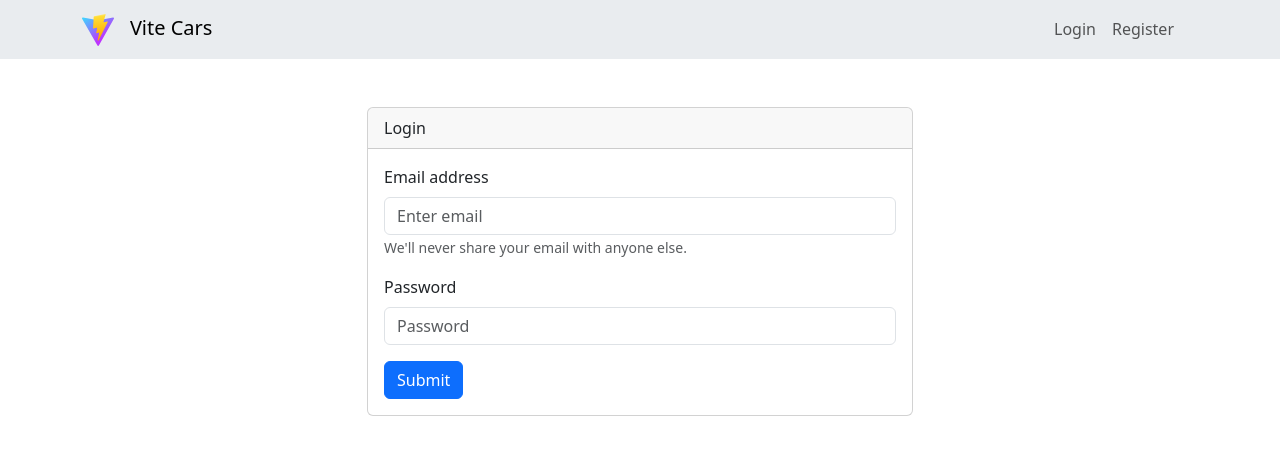
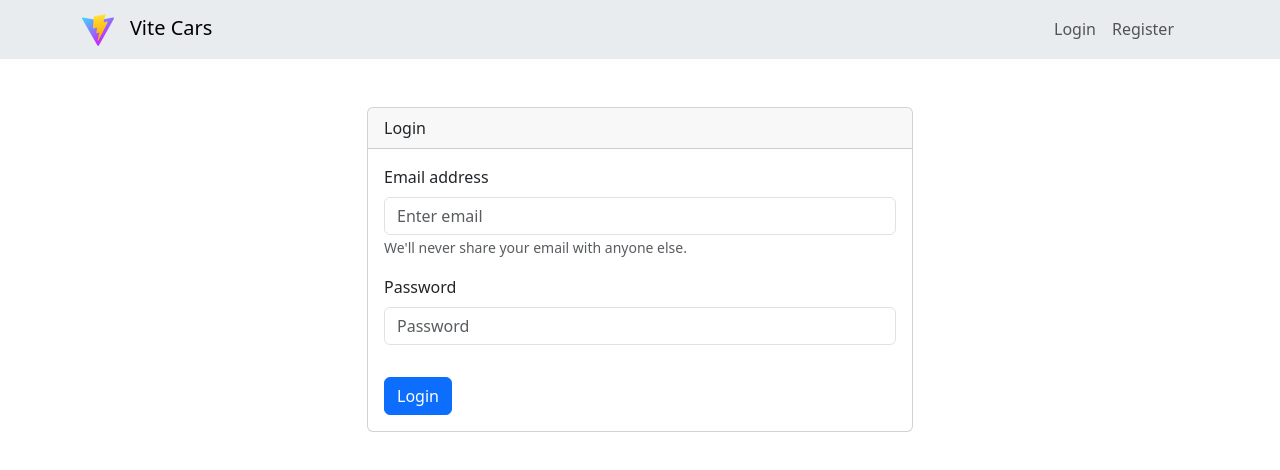
Before and after one commit to danktapir/24001085-km6-rjp-challenge-ch6, a React (Vite) app: page /login in a window 1280 px wide. Shown: the top 470 px of the page. Built offline with nearby package versions, Linux system fonts and the light colour scheme.

Commit message:
added loading spinner to all submit buttons

```diff
--- a/src/components/BaseCarInputForm.jsx
+++ b/src/components/BaseCarInputForm.jsx
@@ -3,8 +3,9 @@ import {CarTransmissions} from "../utils/carTransmissions.js";
 import {useNavigate} from "react-router-dom";
 import {useDispatch} from "react-redux";
 import Form from "react-bootstrap/Form";
-import {Col, Row} from "react-bootstrap";
+import {Col, Row, Spinner} from "react-bootstrap";
 import Button from "react-bootstrap/Button";
+import ButtonWithLoadingSpinner from "./ButtonWithLoadingSpinner.jsx";
 
 export default function BaseCarInputForm({car, submitHandler}) {
     const [model, setModel] = useState(car?.model ?? null);
@@ -38,8 +39,8 @@ export default function BaseCarInputForm({car, submitHandler}) {
             available,
             description
         };
-        if (car.id) {
-            payload = {...payload, id: car.id}
+        if (car?.id) {
+            payload = {...payload, id: car?.id}
         }
         await dispatch(submitHandler(navigate, payload));
         setIsLoading(false);
@@ -158,10 +159,7 @@ export default function BaseCarInputForm({car, submitHandler}) {
                     />
                 </Form.Group>
 
-                <Button className={"mt-3"} variant="primary" type="submit" disabled={isLoading}>
-                    {isLoading ? "Processing..." : "Submit"}
-                </Button>
-
+                <ButtonWithLoadingSpinner isLoading={isLoading} submitText={"Submit"}/>
             </Form>
         </>
     );
--- /dev/null
+++ b/src/components/ButtonWithLoadingSpinner.jsx
@@ -0,0 +1,26 @@
+import {Spinner} from "react-bootstrap";
+import Button from "react-bootstrap/Button";
+
+export default function ButtonWithLoadingSpinner({isLoading, submitText}) {
+    return (
+        <>
+            <Button className={"mt-3"} variant="primary" type="submit" disabled={isLoading}>
+                {isLoading ? (
+                    <>
+                        <Spinner
+                            className={"me-2"}
+                            as="span"
+                            animation="border"
+                            size="sm"
+                            role="status"
+                            aria-hidden="true"
+                        />
+                        <span>Processing...</span>
+                    </>
+                ) : (
+                    <span>{submitText}</span>
+                )}
+            </Button>
+        </>
+    );
+}
--- /dev/null
+++ b/src/components/LoadingSpinner/LoadingSpinner.css
@@ -0,0 +1,4 @@
+#loading-spinner {
+    width: 100%;
+    text-align: center;
+}
--- /dev/null
+++ b/src/components/LoadingSpinner/LoadingSpinner.jsx
@@ -0,0 +1,14 @@
+import {Spinner} from "react-bootstrap";
+import "./LoadingSpinner.css";
+
+export default function LoadingSpinner() {
+    return (
+        <>
+            <div id={"loading-spinner"}>
+                <Spinner animation="border" role="status">
+                    <span className="visually-hidden">Loading...</span>
+                </Spinner>
+            </div>
+        </>
+    );
+}
--- a/src/pages/Home/HomePage.jsx
+++ b/src/pages/Home/HomePage.jsx
@@ -8,6 +8,7 @@ import {toast} from "react-toastify";
 import PrivilegedActionsDropdown from "./PrivilegedActionsDropdown.jsx";
 import {Privileges} from "../../utils/privileges.js";
 import {getUserData} from "../../redux/actions/userAction.js";
+import LoadingSpinner from "../../components/LoadingSpinner/LoadingSpinner.jsx";
 
 export default function HomePage() {
     const carsData = useSelector((state) => state.car.carsData);
@@ -34,7 +35,7 @@ export default function HomePage() {
         <>
             <Container>
                 {isLoading ? (
-                    <h2>Loading...</h2>
+                    <LoadingSpinner/>
                 ) : (
                     <>
                         {(user?.privilege === Privileges.ADMIN || user?.privilege === Privileges.SUPERADMIN) && (
--- a/src/pages/Login/LoginForm.jsx
+++ b/src/pages/Login/LoginForm.jsx
@@ -4,6 +4,7 @@ import {useState} from "react";
 import {useNavigate} from "react-router-dom";
 import {login} from "../../redux/actions/authAction.js";
 import {useDispatch} from "react-redux";
+import ButtonWithLoadingSpinner from "../../components/ButtonWithLoadingSpinner.jsx";
 
 export default function LoginForm() {
     const [email, setEmail] = useState("");
@@ -37,9 +38,7 @@ export default function LoginForm() {
                               onChange={(event) => setPassword(event.target.value)}/>
             </Form.Group>
 
-            <Button variant="primary" type="submit" disabled={isLoading}>
-                {isLoading ? "Processing..." : "Submit"}
-            </Button>
+            <ButtonWithLoadingSpinner isLoading={isLoading} submitText={"Login"}/>
         </Form>
     );
 }
--- a/src/pages/Profile/Profile.jsx
+++ b/src/pages/Profile/Profile.jsx
@@ -4,6 +4,7 @@ import placeholderImage from "../../assets/placeholder_img.svg";
 import {useSelector} from "react-redux";
 import {useEffect, useState} from "react";
 import {getProperPrivilegeName} from "../../utils/privileges.js";
+import LoadingSpinner from "../../components/LoadingSpinner/LoadingSpinner.jsx";
 
 export default function Profile() {
     const user = useSelector((state) => state.auth.user);
@@ -19,7 +20,7 @@ export default function Profile() {
     return (
         <>
             {isLoading ? (
-                <h2>Loading...</h2>
+                <LoadingSpinner/>
             ) : (
                 <Form>
                     <Image className={"img-fluid"} src={user?.image ?? placeholderImage} rounded/>
--- a/src/pages/Register/RegisterForm.jsx
+++ b/src/pages/Register/RegisterForm.jsx
@@ -5,6 +5,7 @@ import {Privileges} from "../../utils/privileges.js";
 import {register} from "../../redux/actions/authAction.js";
 import {useDispatch} from "react-redux";
 import {useNavigate} from "react-router-dom";
+import ButtonWithLoadingSpinner from "../../components/ButtonWithLoadingSpinner.jsx";
 
 export default function RegisterForm({props}) {
     const [email, setEmail] = useState("");
@@ -52,9 +53,7 @@ export default function RegisterForm({props}) {
                 <Form.Control type="file" onChange={(event) => setImage(event.target.files[0])}/>
             </Form.Group>
 
-            <Button variant="primary" type="submit" disabled={isLoading}>
-                {isLoading ? "Processing..." : "Submit"}
-            </Button>
+            <ButtonWithLoadingSpinner isLoading={isLoading} submitText={"Register"}/>
         </Form>
     );
 }
--- a/src/redux/actions/carAction.js
+++ b/src/redux/actions/carAction.js
@@ -31,7 +31,7 @@ export const deleteCar = (carId) => async (dispatch, getState) => {
     const config = {
         method: 'delete',
         maxBodyLength: Infinity,
-        url: `${import.meta.env.VITE_BACKEND_BASE_API}/cars/${carId}`,
+        url: `${AppRoutes.BACKEND_BASE_API}/cars/${carId}`,
         headers: {
             'Authorization': `Bearer ${token}`,
         },
```
